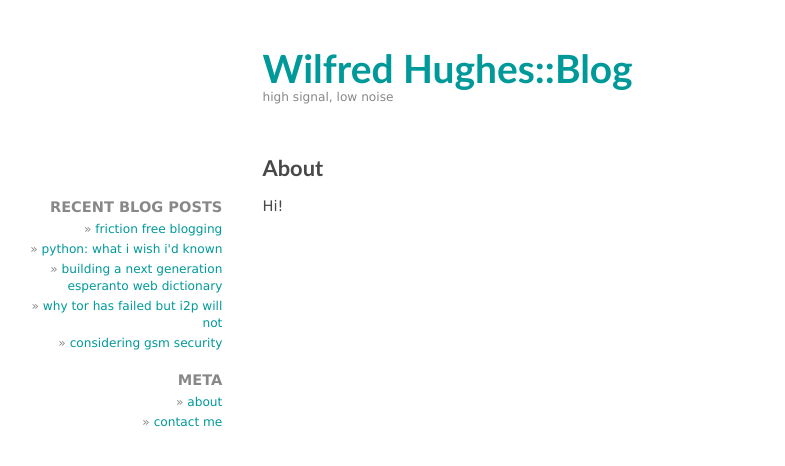
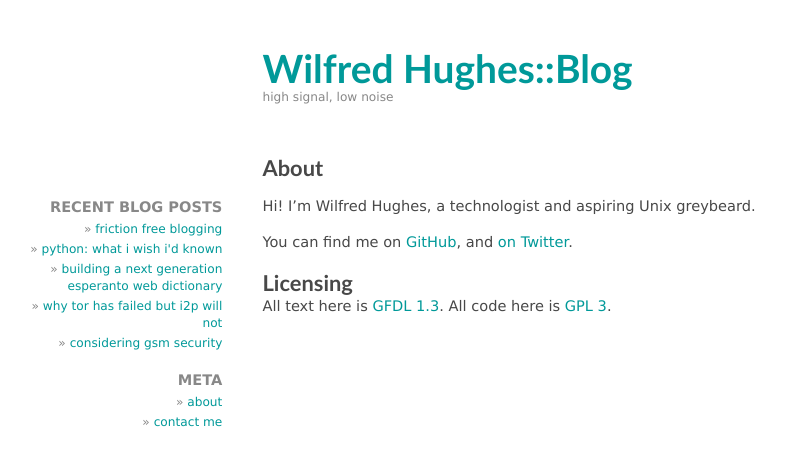
Before and after one commit to Wilfred/wilfred.github.com, a Jekyll site: the page built from about.html, in a window 1280 px wide. Shown: the top 466 px of the page, without its empty margins (217-1002 px from the left). Built offline with Jekyll 4.4.1, drawn with Linux system fonts in a browser that asks for light colours.

Commit message:
finishing about page

```diff
--- a/about.html
+++ b/about.html
@@ -8,6 +8,18 @@ layout: default
 	</h2>
 
 	<div class="entry">
-		Hi!
+		<p>
+		Hi! I’m Wilfred Hughes, a technologist and aspiring Unix greybeard.
+		</p>
+
+		<p>You can find me
+		on <a href="http://github.com/Wilfred">GitHub</a>,
+		and <a href="http://twitter.com/dontYetKnow">on Twitter</a>.</p>
+
+		<h3>Licensing</h3>
+
+		<p>All text here
+		is <a href="http://www.gnu.org/copyleft/fdl.html">GFDL
+		1.3</a>. All code here is <a href="http://www.gnu.org/licenses/gpl-3.0.txt">GPL 3</a>.</p>
 	</div>
 </div>
```
